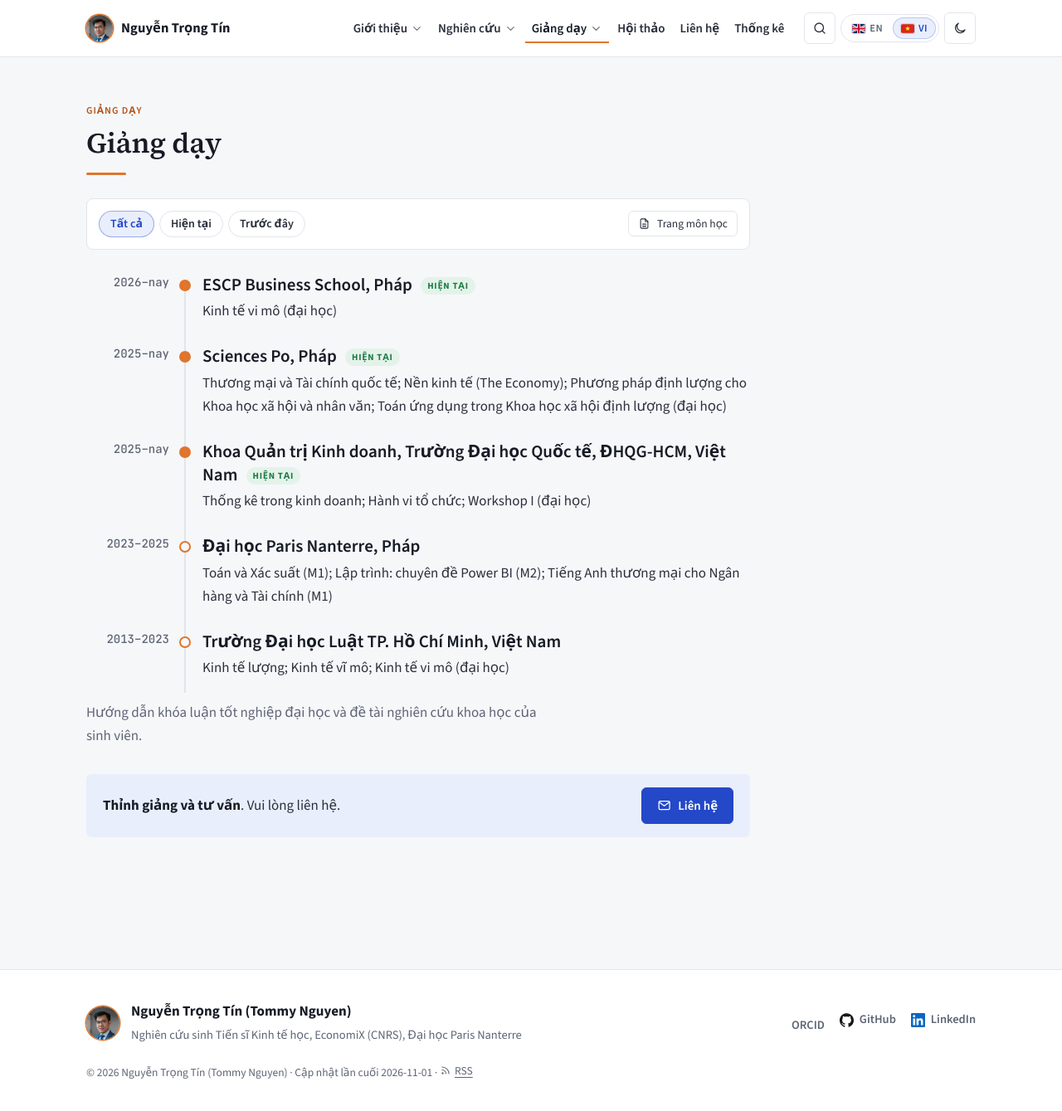
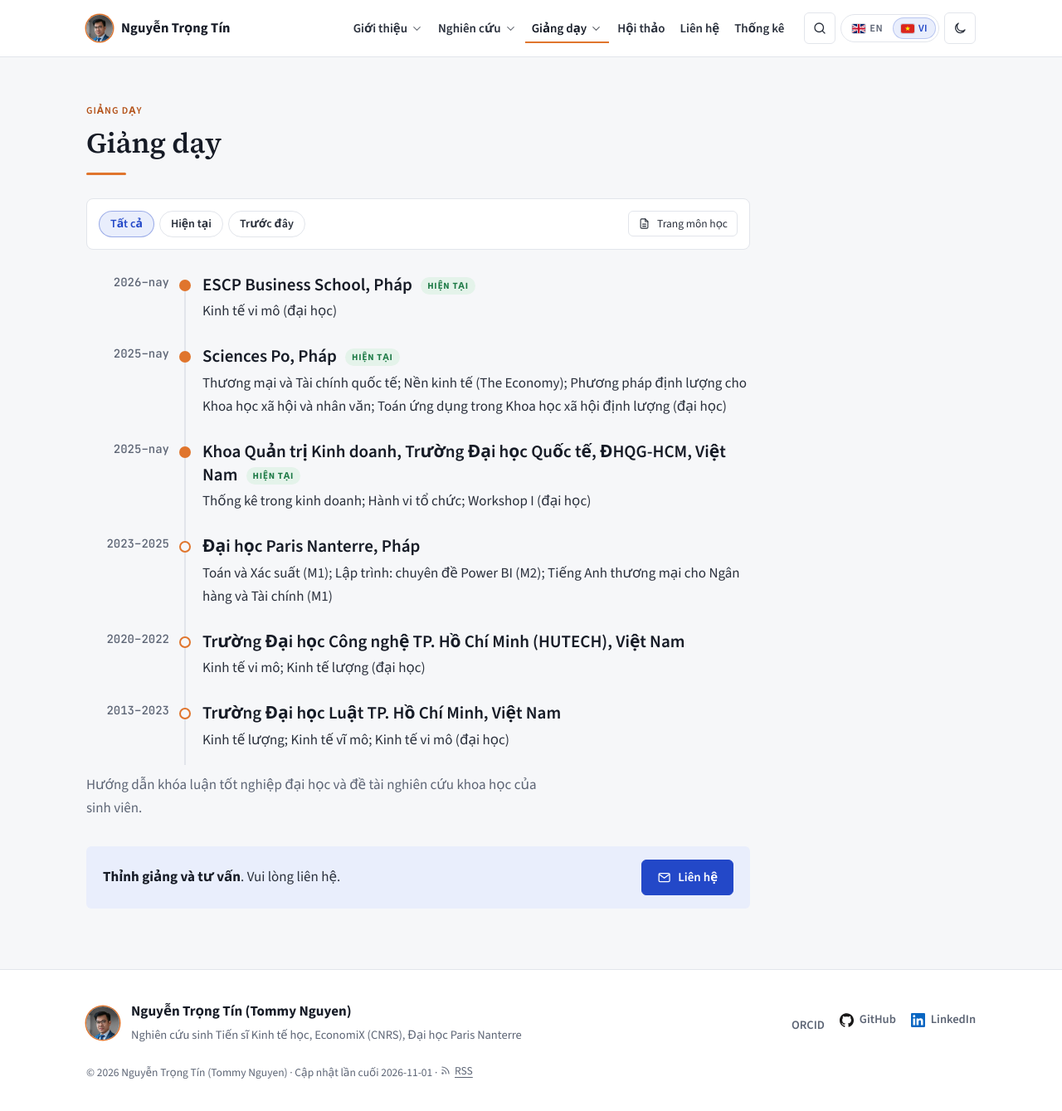
Before and after one commit to trongtin142/trongtin142.github.io, a Jekyll site: the page built from _pages/vi-teaching.html, in a window 1280 px wide and 1343 px high. Shown: the top 1339 px of the window at 83% size. Built offline with Jekyll 4.4.1, drawn with Linux system fonts in a browser that asks for light colours; a style sheet for code colours, icons or effects is not loaded.

Commit message:
Teaching, Positions: add HUTECH University (2020-2022)

```diff
--- a/_data/timeline.yml
+++ b/_data/timeline.yml
@@ -1,5 +1,6 @@
 # Timelines for the Positions, Education and Teaching pages (English and Vietnamese).
 # end: leave empty for "present". tags: used by the filter chips. current: highlights the dot.
+# teaching: logo + logo_order + country (fr / vn) place the logo in its country row on the home page.
 
 positions:
   - start: 2026
@@ -29,6 +30,13 @@
     role_vi: "Giảng viên thỉnh giảng"
     org: "Université Paris Nanterre, EconomiX, France"
     org_vi: "Đại học Paris Nanterre, EconomiX, Pháp"
+    tags: [teaching]
+  - start: 2020
+    end: 2022
+    role: "Contract Lecturer"
+    role_vi: "Giảng viên thỉnh giảng"
+    org: "HUTECH University, Vietnam"
+    org_vi: "Trường Đại học Công nghệ TP. Hồ Chí Minh (HUTECH), Việt Nam"
     tags: [teaching]
   - start: 2018
     end: 2019
@@ -86,6 +94,7 @@
     org: "ESCP Business School, France"
     logo: /images/logos/escp.png
     logo_order: 2
+    country: fr
     org_vi: "ESCP Business School, Pháp"
     courses: "Microeconomics (UG)"
     courses_vi: "Kinh tế vi mô (đại học)"
@@ -94,6 +103,7 @@
     org: "Sciences Po, France"
     logo: /images/logos/sciences-po.png
     logo_order: 3
+    country: fr
     org_vi: "Sciences Po, Pháp"
     courses: "Trade and International Finance; The Economy; Quantitative Methods for the Humanities and Social Sciences; Mathematics Applied to Quantitative Social Sciences (UG)"
     courses_vi: "Thương mại và Tài chính quốc tế; Nền kinh tế (The Economy); Phương pháp định lượng cho Khoa học xã hội và nhân văn; Toán ứng dụng trong Khoa học xã hội định lượng (đại học)"
@@ -102,6 +112,7 @@
     org: "School of Business, International University, VNU-HCM, Vietnam"
     logo: /images/logos/iu-vnuhcm.png
     logo_order: 4
+    country: vn
     org_vi: "Khoa Quản trị Kinh doanh, Trường Đại học Quốc tế, ĐHQG-HCM, Việt Nam"
     courses: "Statistics for Business; Organizational Behavior; Workshop I (UG)"
     courses_vi: "Thống kê trong kinh doanh; Hành vi tổ chức; Workshop I (đại học)"
@@ -111,14 +122,25 @@
     org: "Université Paris Nanterre, France"
     logo: /images/logos/paris-nanterre.png
     logo_order: 1
+    country: fr
     org_vi: "Đại học Paris Nanterre, Pháp"
     courses: "Mathematics and Probability (M1); Programming: Focus on Power BI (M2); Business English for Banking and Finance (M1)"
     courses_vi: "Toán và Xác suất (M1); Lập trình: chuyên đề Power BI (M2); Tiếng Anh thương mại cho Ngân hàng và Tài chính (M1)"
+  - start: 2020
+    end: 2022
+    org: "HUTECH University, Vietnam"
+    logo: /images/logos/hutech.png
+    logo_order: 6
+    country: vn
+    org_vi: "Trường Đại học Công nghệ TP. Hồ Chí Minh (HUTECH), Việt Nam"
+    courses: "Microeconomics; Econometrics (UG)"
+    courses_vi: "Kinh tế vi mô; Kinh tế lượng (đại học)"
   - start: 2013
     end: 2023
     org: "Ho Chi Minh City University of Law, Vietnam"
     logo: /images/logos/hcmulaw.png
     logo_order: 5
+    country: vn
     org_vi: "Trường Đại học Luật TP. Hồ Chí Minh, Việt Nam"
     courses: "Econometrics; Macroeconomics; Microeconomics (UG)"
     courses_vi: "Kinh tế lượng; Kinh tế vĩ mô; Kinh tế vi mô (đại học)"
```
